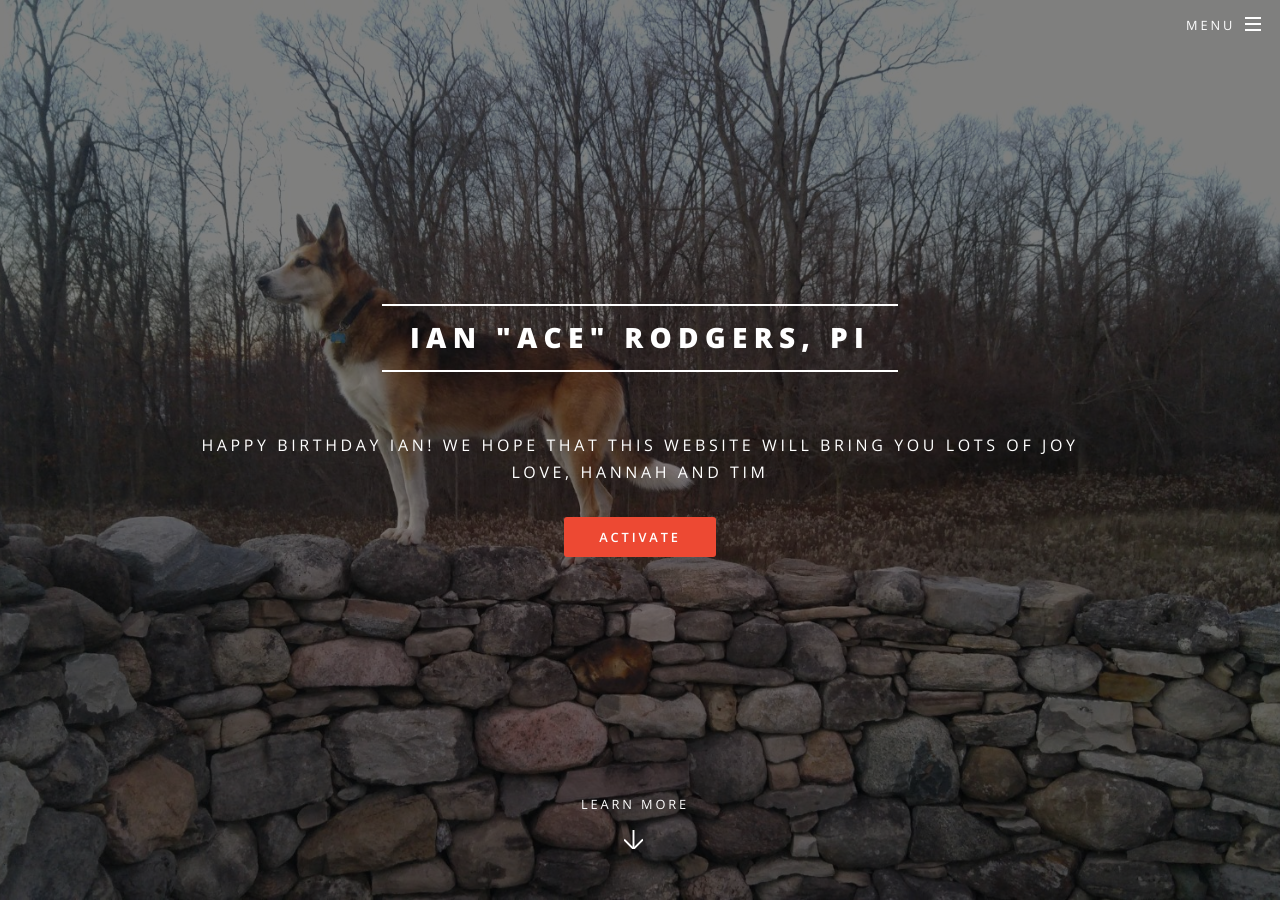
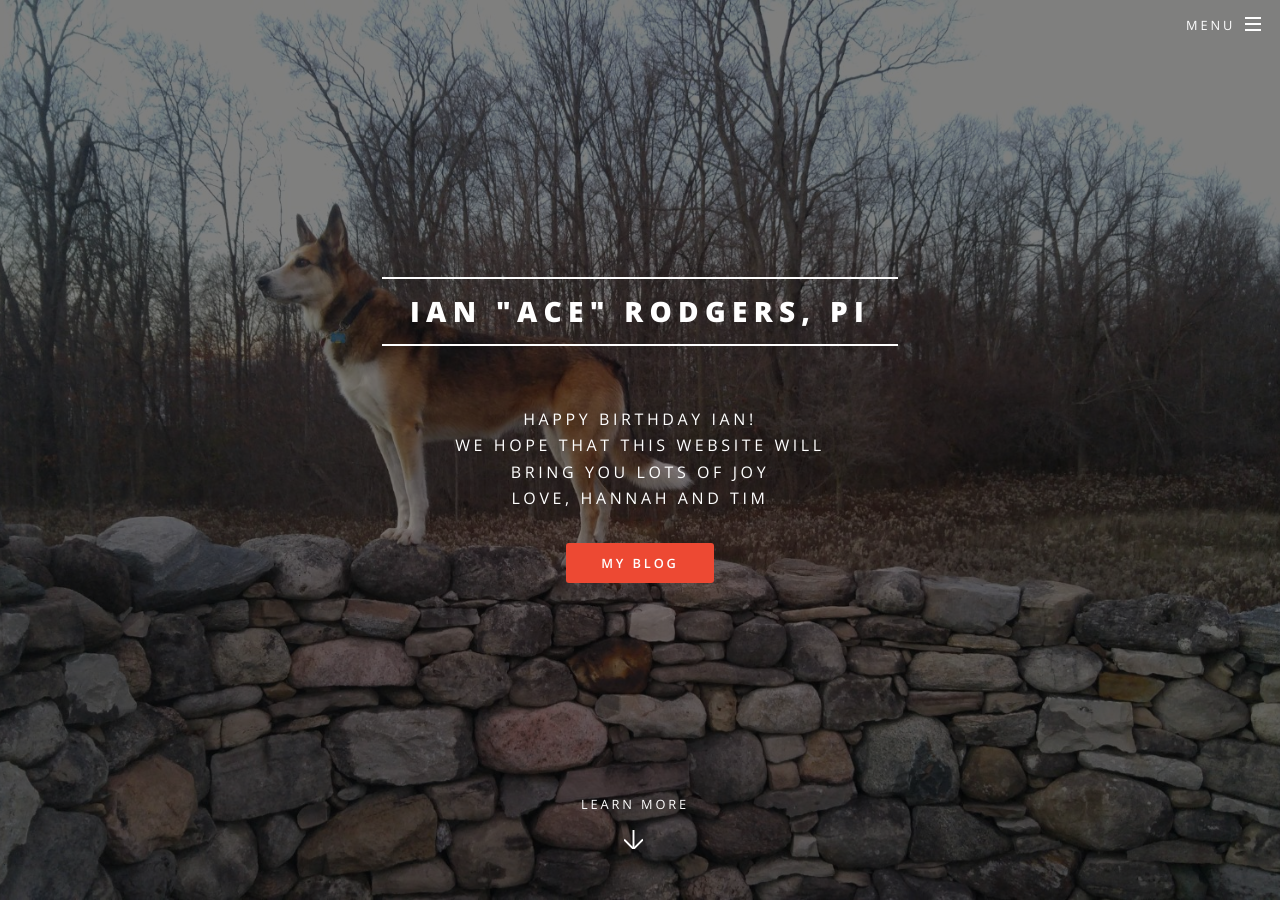
Before and after one commit to acerodgers/acerodgers.github.io, a Jekyll site: the page built from index.html, in a window 1280 px wide and 900 px high. Built offline with Jekyll 4.4.1, drawn with Linux system fonts in a browser that asks for light colours; some of the changed text lies outside the part shown.

Commit message:
Updated some things

```diff
--- a/_config.yml
+++ b/_config.yml
@@ -4,9 +4,9 @@
 # Site settings
 title: Ian "Ace" Rodgers, PI
 description: |
-  Happy Birthday Ian!
-  We hope that this website will
-  Bring you lots of joy
+  Happy Birthday Ian! <br />
+  We hope that this website will <br />
+  Bring you lots of joy  <br />
   Love, Hannah and Tim
 owner: Ian Rodgers # or company name
 first_published: 2018 # if migrating another site, the year of your first publish
@@ -16,9 +16,9 @@
 social:
   twitter: https://twitter.com/kleixa
   github: https://github.com/acerodgers
-  linkedin-square: https://linkedin.com/in/<username>
+  #linkedin-square: https://linkedin.com/in/<username>
   facebook-official: https://facebook.com/Ian.Mainrod
-  google-plus-square: https://plus.google.com/u/0/+<username>
+  #google-plus-square: https://plus.google.com/u/0/+<username>
   #email: /contact/
   #flickr:
   #instagram:
@@ -27,7 +27,7 @@
   #stack-overflow:
   #vimeo:
   #reddit:
-  #stubleupon:
+  #stumbleupon:
   #delicious:
   #pied-piper:
   #digg:
--- a/elements.html
+++ b/elements.html
@@ -202,7 +202,7 @@
 			<section>
 				<h4>Buttons</h4>
 				<ul class="actions">
-					<li><a href="#" class="button special">Special</a></li>
+					<li><a href="http://ianacerodgers.blogspot.ca" class="button special">Special</a></li>
 					<li><a href="#" class="button">Default</a></li>
 				</ul>
 				<ul class="actions">
--- a/index.html
+++ b/index.html
@@ -7,7 +7,7 @@
 							<h2>{{ site.title }}</h2>
 							<p>{{ site.description | markdownify }}</p>
 							<ul class="actions">
-								<li><a href="#" class="button special">Activate</a></li>
+								<li><a href="http://ianacerodgers.blogspot.ca" class="button special">My Blog</a></li>
 							</ul>
 						</div>
 						<a href="#one" class="more scrolly">Learn More</a>
@@ -17,12 +17,13 @@
 					<section id="one" class="wrapper style1 special">
 						<div class="inner">
 							<header class="major">
-								<h2>This is a fully customizable website based off of a free theme<br />
-								feel free to change it</h2>
+								<h2>This is a fully customizable website based off of a free theme, feel free to change it</h2>
 								<p>You can find other themes <a href="https://html5up.net/"> here</a>, and I can show you how to change them.<br />
-								This <a href="https://github.com/acerodgers"> github</a> contains the file repository.<br />
-								I based it on a website my friend <a href="https://github.com/uoftssxg/uoftssxg.github.io"> made</a>, it has lots of good resources.<br />
-								You can use <a href="https://jekyllrb.com/docs/windows/"> Jekyll</a> to test your changes before publishing</p>
+								This <a href="https://github.com/acerodgers"> github</a> contains the file repository. You can get github for Windows <a href="https://desktop.github.com/"> here</a>, it is probably good to learn.<br />
+								I based it on a website my friend <a href="https://uoftssxg.github.io/"> made</a>, there is a <a href="https://github.com/uoftssxg/uoftssxg.github.io"> guide</a> there.
+								The <a href="http://acerodgers.com/elements.html"> elements</a> page has some code.<br />
+								You can use <a href="https://jekyllrb.com/docs/windows/"> Jekyll</a> to test your changes before publishing, and <a href="https://notepad-plus-plus.org/"> Notepad++ </a> works better than notepad.<br />
+								I hope you enjoy this site, and let me know if you have any other questions! I mostly worked it out yesterday.</p>
 							</header>
 							<ul class="icons major">
 								<li><span class="icon fa-diamond major style1"><span class="label">Lorem</span></span></li>
```
